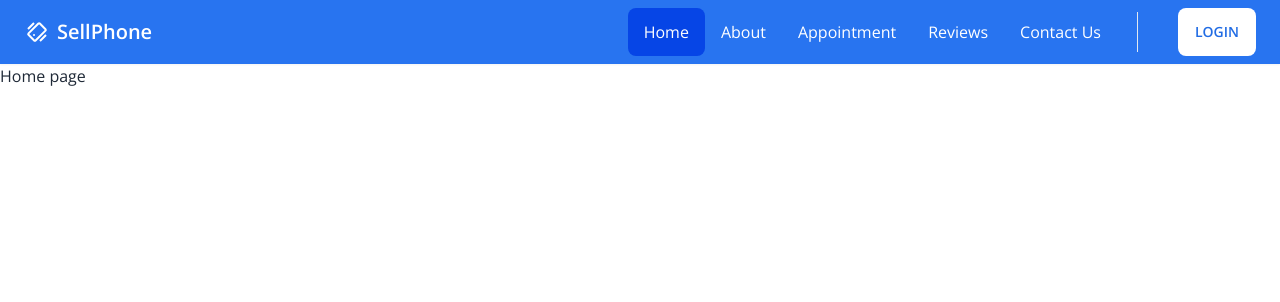
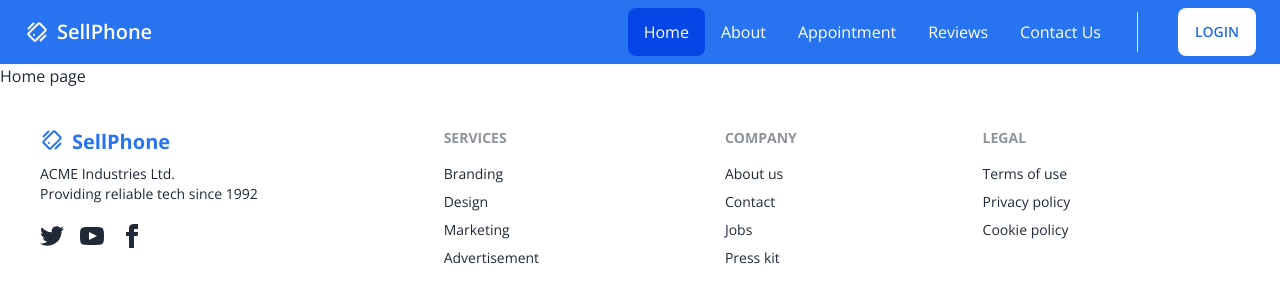
Before and after one commit to Nuruddin-Adnan/sellphone, a React (Create React App) app: page / in a window 1280 px wide. Shown: the top 302 px of the page. Built offline with nearby package versions, Linux system fonts and the light colour scheme; no server answers.

Commit message:
header and footer add

```diff
--- a/package.json
+++ b/package.json
@@ -11,6 +11,7 @@
     "firebase": "^9.14.0",
     "react": "^18.2.0",
     "react-dom": "^18.2.0",
+    "react-hot-toast": "^2.4.0",
     "react-icons": "^4.6.0",
     "react-router-dom": "^6.4.3",
     "react-scripts": "5.0.1",
--- a/src/Layout/Main.js
+++ b/src/Layout/Main.js
@@ -1,5 +1,6 @@
 import React from 'react';
 import { Outlet } from 'react-router-dom';
+import Footer from '../Pages/Shared/Footer/Footer';
 import Navbar from '../Pages/Shared/Navbar/Navbar';
 
 const Main = () => {
@@ -7,7 +8,7 @@
         <div>
             <Navbar></Navbar>
             <Outlet></Outlet>
-            {/* <Footer></Footer> */}
+            <Footer></Footer>
         </div>
     );
 };
--- /dev/null
+++ b/src/Pages/Shared/Footer/Footer.js
@@ -0,0 +1,45 @@
+import React from 'react';
+import { Link } from 'react-router-dom';
+import { BiMobileVibration } from 'react-icons/bi';
+
+const Footer = () => {
+    return (
+        <div className='bg-base-100 text-base-content'>
+            <footer className="footer p-10 container">
+                <div>
+                    <Link to='/' className='text-xl flex font-bold text-blue'>
+                        <BiMobileVibration className='text-2xl mr-2'></BiMobileVibration> SellPhone
+                    </Link>
+                    <p>ACME Industries Ltd.<br />Providing reliable tech since 1992</p>
+                    <div className="grid grid-flow-col gap-4 my-3">
+                        <a><svg xmlns="http://www.w3.org/2000/svg" width="24" height="24" viewBox="0 0 24 24" className="fill-current"><path d="M24 4.557c-.883.392-1.832.656-2.828.775 1.017-.609 1.798-1.574 2.165-2.724-.951.564-2.005.974-3.127 1.195-.897-.957-2.178-1.555-3.594-1.555-3.179 0-5.515 2.966-4.797 6.045-4.091-.205-7.719-2.165-10.148-5.144-1.29 2.213-.669 5.108 1.523 6.574-.806-.026-1.566-.247-2.229-.616-.054 2.281 1.581 4.415 3.949 4.89-.693.188-1.452.232-2.224.084.626 1.956 2.444 3.379 4.6 3.419-2.07 1.623-4.678 2.348-7.29 2.04 2.179 1.397 4.768 2.212 7.548 2.212 9.142 0 14.307-7.721 13.995-14.646.962-.695 1.797-1.562 2.457-2.549z"></path></svg></a>
+                        <a><svg xmlns="http://www.w3.org/2000/svg" width="24" height="24" viewBox="0 0 24 24" className="fill-current"><path d="M19.615 3.184c-3.604-.246-11.631-.245-15.23 0-3.897.266-4.356 2.62-4.385 8.816.029 6.185.484 8.549 4.385 8.816 3.6.245 11.626.246 15.23 0 3.897-.266 4.356-2.62 4.385-8.816-.029-6.185-.484-8.549-4.385-8.816zm-10.615 12.816v-8l8 3.993-8 4.007z"></path></svg></a>
+                        <a><svg xmlns="http://www.w3.org/2000/svg" width="24" height="24" viewBox="0 0 24 24" className="fill-current"><path d="M9 8h-3v4h3v12h5v-12h3.642l.358-4h-4v-1.667c0-.955.192-1.333 1.115-1.333h2.885v-5h-3.808c-3.596 0-5.192 1.583-5.192 4.615v3.385z"></path></svg></a>
+                    </div>
+                </div>
+                <div>
+                    <span className="footer-title">Services</span>
+                    <a className="link link-hover">Branding</a>
+                    <a className="link link-hover">Design</a>
+                    <a className="link link-hover">Marketing</a>
+                    <a className="link link-hover">Advertisement</a>
+                </div>
+                <div>
+                    <span className="footer-title">Company</span>
+                    <a className="link link-hover">About us</a>
+                    <a className="link link-hover">Contact</a>
+                    <a className="link link-hover">Jobs</a>
+                    <a className="link link-hover">Press kit</a>
+                </div>
+                <div>
+                    <span className="footer-title">Legal</span>
+                    <a className="link link-hover">Terms of use</a>
+                    <a className="link link-hover">Privacy policy</a>
+                    <a className="link link-hover">Cookie policy</a>
+                </div>
+            </footer>
+        </div>
+    );
+};
+
+export default Footer;
--- a/src/Pages/Shared/Navbar/Navbar.js
+++ b/src/Pages/Shared/Navbar/Navbar.js
@@ -1,21 +1,20 @@
 import React, { useContext } from 'react';
 import { Link, NavLink } from 'react-router-dom';
-// import { AuthContext } from '../../../contexts/AuthProvider';
 import './Navbar.css';
 import { BsReverseLayoutTextSidebarReverse } from 'react-icons/bs';
 import { BiMobileVibration } from 'react-icons/bi';
+import { AuthContext } from '../../../contexts/AuthProvider';
 
 const Navbar = () => {
-    // const { user, logOut } = useContext(AuthContext);
+    const { user, logOut } = useContext(AuthContext);
 
-    const user = false;
 
     const handleLogOut = () => {
-        // logOut()
-        //     .then(() => {
-        //         localStorage.removeItem('accessToken');
-        //     })
-        //     .catch(error => console.error(error.message))
+        logOut()
+            .then(() => {
+                localStorage.removeItem('accessToken');
+            })
+            .catch(error => console.error(error.message))
     }
 
     const menuItems =
@@ -64,7 +63,7 @@
 
 
                     {
-                        user ?
+                        user?.uid ?
                             <div className="dropdown dropdown-end mr-4 mt-[5px] text-black">
                                 <div tabIndex={0} className="avatar">
                                     <div className="w-12 rounded-full ring ring-base-300 ring-offset-base-100 ring-offset-2 cursor-pointer">
--- /dev/null
+++ b/src/contexts/AuthProvider.js
@@ -0,0 +1,75 @@
+import React, { createContext, useEffect, useState } from 'react';
+import app from '../firebase/firebase.config';
+import { createUserWithEmailAndPassword, getAuth, GoogleAuthProvider, onAuthStateChanged, sendPasswordResetEmail, signInWithEmailAndPassword, signInWithPopup, signOut, updateProfile } from 'firebase/auth';
+import toast, { Toaster } from 'react-hot-toast';
+
+export const AuthContext = createContext();
+const auth = getAuth(app);
+
+const AuthProvider = ({ children }) => {
+    const [user, setUser] = useState(null);
+    const [loading, setLoading] = useState(true)
+
+    const googleProvider = new GoogleAuthProvider();
+
+    const createUser = (email, password) => {
+        setLoading(true)
+        return createUserWithEmailAndPassword(auth, email, password)
+    }
+
+    const signIn = (email, password) => {
+        setLoading(true)
+        return signInWithEmailAndPassword(auth, email, password)
+    }
+
+    const googleSignIn = () => {
+        setLoading(true)
+        return signInWithPopup(auth, googleProvider)
+    }
+
+    const logOut = () => {
+        setLoading(true)
+        return signOut(auth)
+    }
+
+    const updateUserProfile = (data) => {
+        return updateProfile(auth.currentUser, data)
+    }
+
+    const notify = (message) => toast.success(message, {
+        position: 'top-right',
+    });
+
+    const passwordReset = (email) => {
+        return sendPasswordResetEmail(auth, email)
+    }
+
+    useEffect(() => {
+        const unsubscribe = onAuthStateChanged(auth, (currentUser) => {
+            setUser(currentUser)
+            setLoading(false)
+        });
+        return () => unsubscribe();
+    }, [])
+
+    const authInfo = {
+        user,
+        loading,
+        createUser,
+        signIn,
+        googleSignIn,
+        logOut,
+        updateUserProfile,
+        notify,
+        passwordReset,
+    }
+
+    return (
+        <AuthContext.Provider value={authInfo}>
+            {children}
+            <Toaster />
+        </AuthContext.Provider>
+    );
+};
+
+export default AuthProvider;
--- a/src/index.js
+++ b/src/index.js
@@ -3,11 +3,20 @@
 import './index.css';
 import App from './App';
 import reportWebVitals from './reportWebVitals';
+import AuthProvider from './contexts/AuthProvider';
+import { QueryClient, QueryClientProvider } from '@tanstack/react-query';
+
+// Create a client
+const queryClient = new QueryClient()
 
 const root = ReactDOM.createRoot(document.getElementById('root'));
 root.render(
   <React.StrictMode>
-    <App />
+    <QueryClientProvider client={queryClient}>
+      <AuthProvider>
+        <App />
+      </AuthProvider>
+    </QueryClientProvider>
   </React.StrictMode>
 );
 
```
Also changed, not shown: 1 other file (tests, documents, lock files or other folders).
